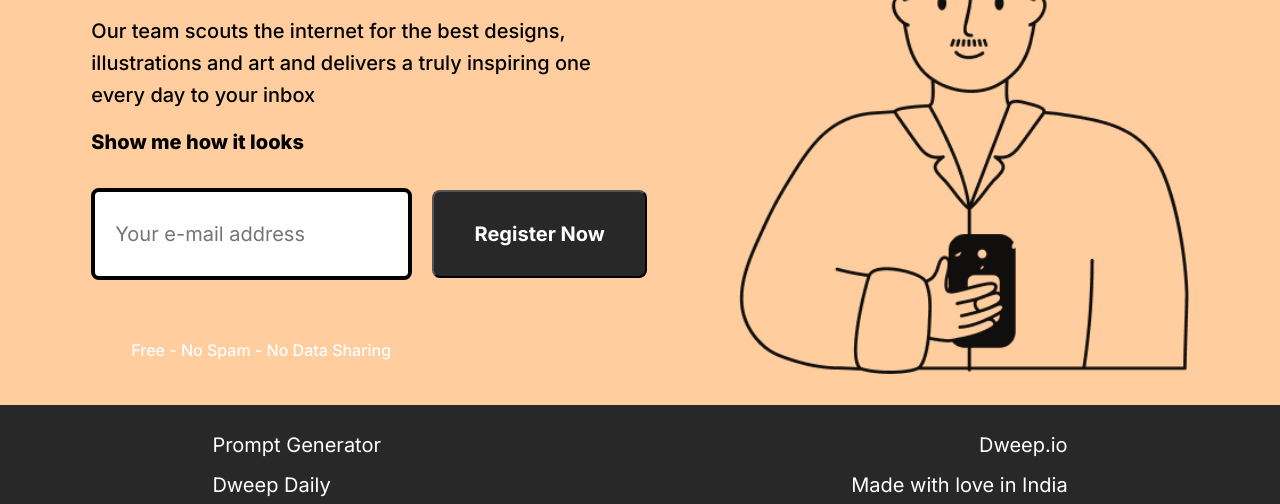
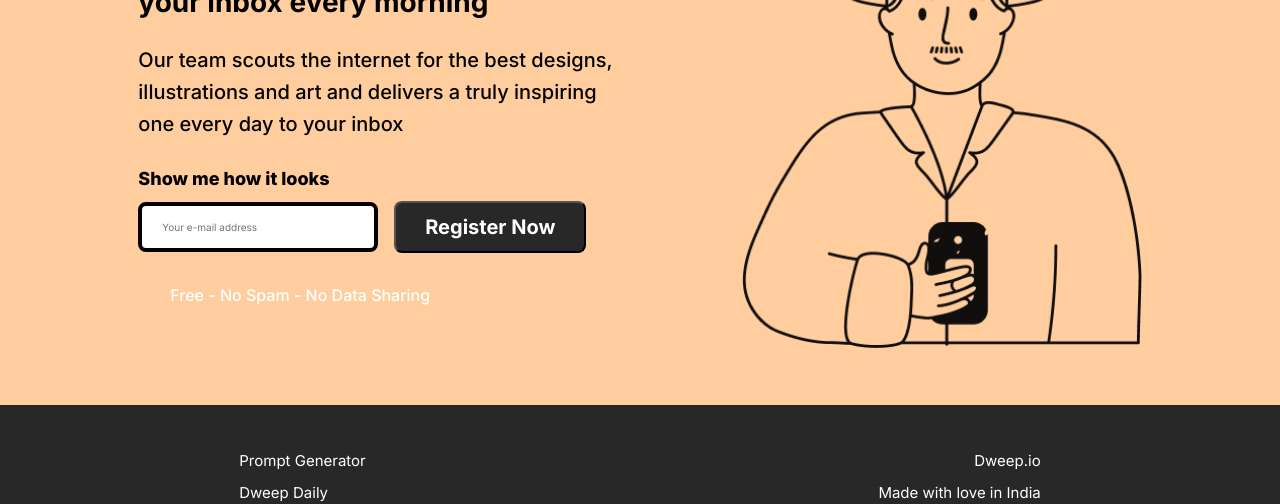
Before and after one commit to Chirag-Jain01/ASSESSMENT-1, a plain HTML site: page index.html in a window 1280 px wide. Shown: the part 155-659 px from the top of the page. Drawn offline with nearby package versions, Linux system fonts and the light colour scheme.

Commit message:
Final commit

```diff
--- a/index.css
+++ b/index.css
@@ -8,37 +8,34 @@
   list-style: none;
 }
 
-html {
-  font-size: 62.5%;
-}
-
 .about {
   height: 70vh;
   background: #ffcd9e;
   display: flex;
   flex-direction: row;
   justify-content: space-evenly;
-  position: relative;
   align-items: center;
+  padding: 15px;
 }
 
 .text h1 {
   font-weight: 700;
-  font-size: 3.6rem;
-  line-height: 5rem;
+  font-size: 28px;
+  line-height: 40px;
 }
 .text p {
-  margin-top: 2.8rem;
+  margin-top: 1.4rem;
   font-weight: 500;
-  font-size: 2rem;
-  line-height: 3.2rem;
-  max-width: 50rem;
+  font-size: 20px;
+  line-height:32px;
+  max-width: 30rem;
 }
+
 .text h3 {
   margin-top: 1.5rem;
   font-weight: 800;
-  font-size: 2rem;
-  line-height: 3.2rem;
+  font-size: 18px;
+  line-height: 30px;
 }
 .flex {
   display: flex;
@@ -48,11 +45,10 @@ html {
   background: #ffffff;
   border: 4px solid #000000;
   border-radius: 8px;
-  padding: 30px 20px;
-  margin: 30px 0;
-  outline: palevioletred;
-  width: 60%;
-  font-size: 2rem;
+  padding: 15px 20px;
+  width: 50%;
+  font-size: 10px;
+  margin: 8px 0px;
   cursor: pointer;
 }
 
@@ -60,27 +56,28 @@ html {
   font-weight: 700;
   font-size: 20px;
   line-height: 24px;
-  align-items: center;
-  text-align: center;
   background-color: #282828;
   border-radius: 8px;
-  padding: 30px 30px;
+  padding: 12px 15px;
   color: white;
-  margin-left: 2rem;
+  margin-left: 1rem;
   width: 40%;
+  height: 10%;
   cursor: pointer;
 }
+
 .text .disclaimer {
   display: flex;
-  margin-left: 4rem;
   color: white;
   font-weight: 500;
-  font-size: 1.6rem;
-  line-height: 2.56rem;
+  font-size: 1rem;
+  align-items: center;
+  line-height: 1.6rem;
+  margin-left: 2rem;
 }
 .right img {
-  height: 500px;
-  width: 450px;
+  height: 450px;
+  width: 400px;
 }
 
 .footer{
@@ -89,8 +86,8 @@ html {
   display: flex;
   flex-direction: row;
   justify-content: space-around;
-  position: relative;
   color: white;
+
   align-items: center;
 }
 
@@ -99,9 +96,9 @@ html {
     flex-direction: column;
 }
 .footer-left ul li{
-    line-height: 4rem;
+    line-height: 32px;
     font-weight: 400;
-    font-size: 2rem;
+    font-size: 15px;
     cursor: pointer;
 }
 .footer-right ul{
@@ -112,9 +109,9 @@ html {
 }
 
 .footer-right ul li{
-    line-height: 4rem;
+    line-height: 32px;
     font-weight: 400;
-    font-size: 2rem;
+    font-size: 15px;
     cursor: pointer;
 }
 .footer-right ul li i{
```
